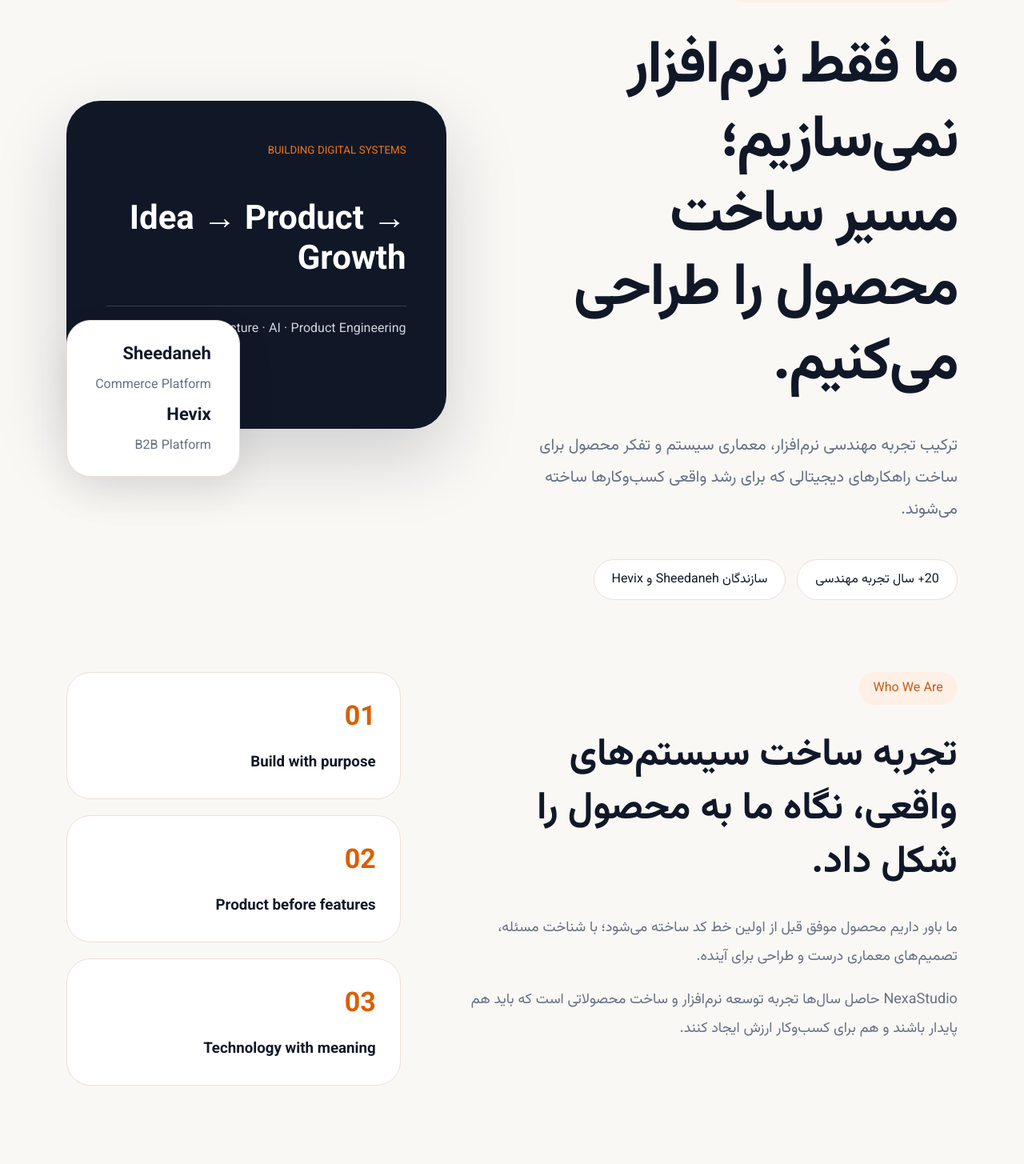
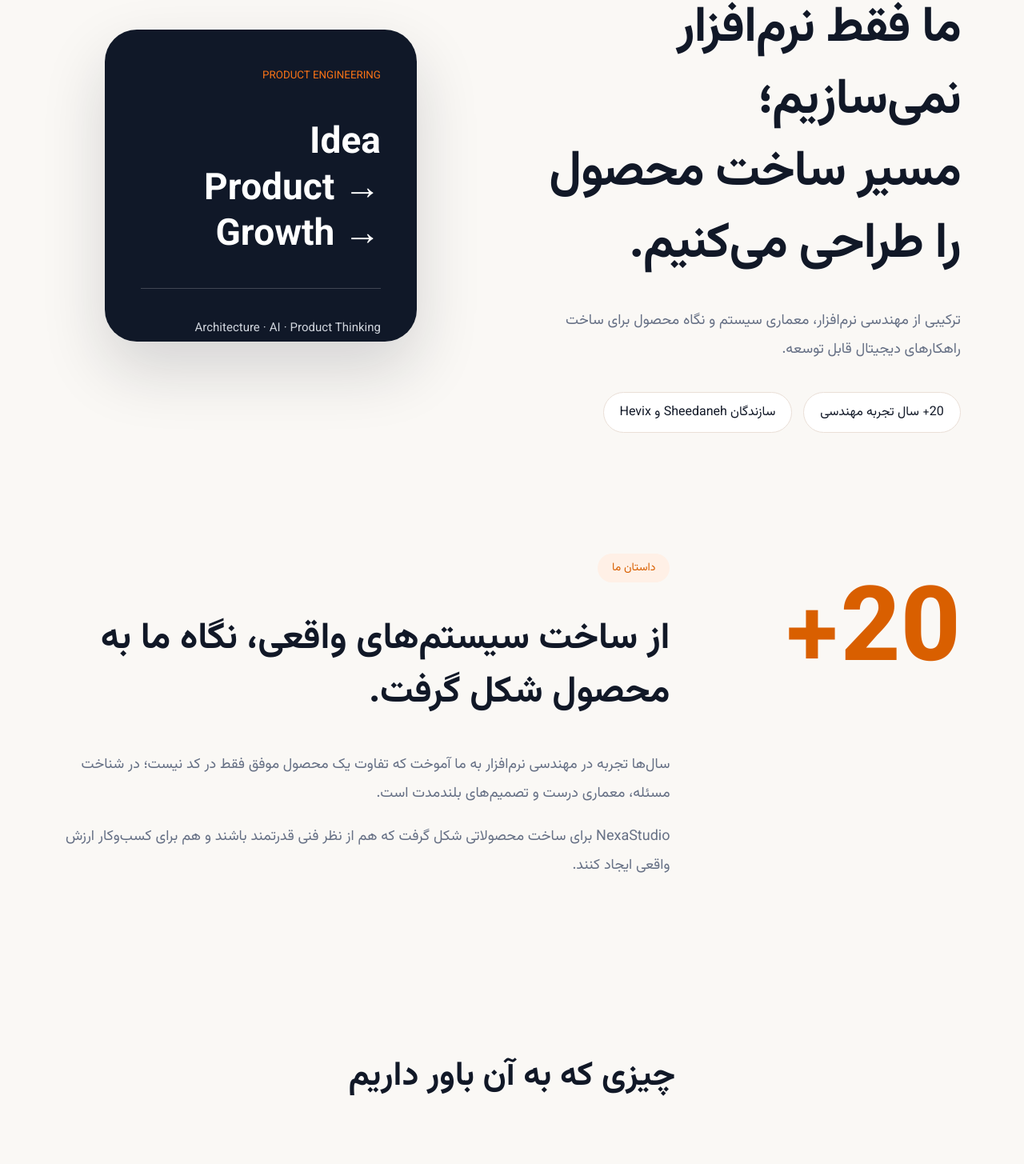
Before and after one commit to zohreksh/smartpilot, a Nuxt app: page /about in a window 1280 px wide. Shown: the part 214-1669 px from the top of the page at 80% size. Built offline with nearby package versions, Linux system fonts and the light colour scheme.

Commit message:
Redesign About page visual hierarchy and premium layout

```diff
--- a/pages/about.vue
+++ b/pages/about.vue
@@ -2,95 +2,58 @@
   <main class="about-page">
     <SiteHeader />
 
-    <section class="about-hero container">
-      <div class="hero-stage">
+    <section class="hero container">
       <div class="hero-copy">
-          <span class="eyebrow">NexaStudio / Digital Product Studio</span>
-          <h1>
-            ما فقط نرم‌افزار نمی‌سازیم؛
-            <br />
-            مسیر ساخت محصول را طراحی می‌کنیم.
-          </h1>
-          <p>
-            ترکیب تجربه مهندسی نرم‌افزار، معماری سیستم و تفکر محصول برای ساخت
-            راهکارهای دیجیتالی که برای رشد واقعی کسب‌وکارها ساخته می‌شوند.
-          </p>
-          <div class="hero-meta">
+        <span class="eyebrow">NexaStudio</span>
+        <h1>ما فقط نرم‌افزار نمی‌سازیم؛<br />مسیر ساخت محصول را طراحی می‌کنیم.</h1>
+        <p>ترکیبی از مهندسی نرم‌افزار، معماری سیستم و نگاه محصول برای ساخت راهکارهای دیجیتال قابل توسعه.</p>
+        <div class="stats">
           <span>20+ سال تجربه مهندسی</span>
           <span>سازندگان Sheedaneh و Hevix</span>
         </div>
       </div>
-
       <div class="hero-art">
-          <div class="core-panel">
-            <small>BUILDING DIGITAL SYSTEMS</small>
-            <strong>Idea → Product → Growth</strong>
+        <div class="system-card">
+          <small>PRODUCT ENGINEERING</small>
+          <strong>Idea<br />→ Product<br />→ Growth</strong>
           <div class="line"></div>
-            <p>Architecture · AI · Product Engineering</p>
-          </div>
-          <div class="floating-panel">
-            <b>Sheedaneh</b>
-            <span>Commerce Platform</span>
-            <b>Hevix</b>
-            <span>B2B Platform</span>
-          </div>
+          <p>Architecture · AI · Product Thinking</p>
         </div>
       </div>
     </section>
 
     <section class="story container">
-      <div class="story-text">
-        <span>Who We Are</span>
-        <h2>تجربه ساخت سیستم‌های واقعی، نگاه ما به محصول را شکل داد.</h2>
-        <p>
-          ما باور داریم محصول موفق قبل از اولین خط کد ساخته می‌شود؛ با شناخت
-          مسئله، تصمیم‌های معماری درست و طراحی برای آینده.
-        </p>
-        <p>
-          NexaStudio حاصل سال‌ها تجربه توسعه نرم‌افزار و ساخت محصولاتی است که
-          باید هم پایدار باشند و هم برای کسب‌وکار ارزش ایجاد کنند.
-        </p>
-      </div>
-
-      <div class="manifesto">
-        <div><strong>01</strong><h3>Build with purpose</h3></div>
-        <div><strong>02</strong><h3>Product before features</h3></div>
-        <div><strong>03</strong><h3>Technology with meaning</h3></div>
+      <div class="story-number">20+</div>
+      <div>
+        <span class="eyebrow">داستان ما</span>
+        <h2>از ساخت سیستم‌های واقعی، نگاه ما به محصول شکل گرفت.</h2>
+        <p>سال‌ها تجربه در مهندسی نرم‌افزار به ما آموخت که تفاوت یک محصول موفق فقط در کد نیست؛ در شناخت مسئله، معماری درست و تصمیم‌های بلندمدت است.</p>
+        <p>NexaStudio برای ساخت محصولاتی شکل گرفت که هم از نظر فنی قدرتمند باشند و هم برای کسب‌وکار ارزش واقعی ایجاد کنند.</p>
       </div>
     </section>
 
-    <section class="closing container">
-      <h2>ایده‌ای دارید که باید به یک محصول واقعی تبدیل شود؟</h2>
-      <p>بیایید درباره ساخت مسیر دیجیتال آینده شما صحبت کنیم.</p>
+    <section class="manifest container">
+      <h2>چیزی که به آن باور داریم</h2>
+      <div class="manifest-list">
+        <p>Architecture before code</p>
+        <p>Product before features</p>
+        <p>Technology with purpose</p>
+      </div>
     </section>
   </main>
 </template>
 
 <style scoped>
-.about-page{direction:rtl;background:#faf8f5;color:#101828;overflow:hidden}
-.container{max-width:1240px;margin:auto;padding:0 32px}
-.about-hero{padding:110px 32px 90px}
-.hero-stage{display:grid;grid-template-columns:1fr .9fr;gap:70px;align-items:center}
-.eyebrow,.story-text>span{display:inline-block;color:#c65b16;background:#fff0e6;padding:8px 18px;border-radius:999px}
-.hero-copy h1{font-size:clamp(42px,5.8vw,78px);line-height:1.25;letter-spacing:-2px;margin:35px 0}
-.hero-copy p{font-size:20px;line-height:2;color:#667085;max-width:650px}
-.hero-meta{display:flex;gap:14px;flex-wrap:wrap;margin-top:42px}
-.hero-meta span{background:#fff;border:1px solid #eadfd7;border-radius:999px;padding:12px 22px}
-.hero-art{position:relative;height:520px}
-.core-panel{position:absolute;inset:30px 20px 80px 0;background:#101828;color:white;border-radius:42px;padding:50px;box-shadow:0 35px 90px rgba(16,24,40,.18)}
-.core-panel strong{display:block;font-size:42px;line-height:1.2;margin:50px 0 30px}
-.core-panel small{color:#f97316}.core-panel p{color:#d0d5dd}
-.line{height:1px;background:#344054}
-.floating-panel{position:absolute;left:0;bottom:20px;background:#fff;border:1px solid #eadfd7;border-radius:30px;padding:25px 35px;display:grid;gap:8px;box-shadow:0 20px 50px rgba(0,0,0,.08)}
-.floating-panel b{font-size:22px}.floating-panel span{color:#667085}
-.story{display:grid;grid-template-columns:1.2fr .8fr;gap:70px;padding-bottom:100px}
-.story-text h2{font-size:48px;line-height:1.4;margin:30px 0}
-.story-text p{font-size:18px;line-height:2;color:#667085}
-.manifesto{display:flex;flex-direction:column;gap:20px}
-.manifesto div{background:#fff;border:1px solid #eadfd7;border-radius:30px;padding:30px}
-.manifesto strong{font-size:34px;color:#d95f00}
-.manifesto h3{margin:15px 0 0}
-.closing{background:#101828;color:white;border-radius:40px;padding:70px;margin-bottom:80px;text-align:center}
-.closing h2{font-size:42px}.closing p{color:#d0d5dd}
-@media(max-width:767px){.hero-stage,.story{grid-template-columns:1fr}.container{padding:0 20px}.hero-copy h1{font-size:36px}.hero-art{height:390px}.core-panel{padding:30px}.core-panel strong{font-size:30px}.story-text h2,.closing h2{font-size:32px}}
+.about-page{direction:rtl;background:#faf8f5;color:#111827;overflow:hidden}
+.container{max-width:1180px;margin:auto;padding:0 28px}
+.hero{min-height:760px;display:grid;grid-template-columns:1fr .9fr;gap:80px;align-items:center}
+.eyebrow{color:#d95f00;background:#fff0e6;border-radius:30px;padding:7px 18px;display:inline-block;font-size:14px}
+.hero h1{font-size:clamp(42px,5vw,62px);line-height:1.45;letter-spacing:-1px;margin:32px 0}
+.hero p,.story p{color:#667085;font-size:18px;line-height:2}
+.stats{display:flex;gap:14px;flex-wrap:wrap;margin-top:35px}.stats span{border:1px solid #eadfd7;background:white;border-radius:30px;padding:12px 20px}
+.hero-art{display:flex;justify-content:center}.system-card{width:390px;height:390px;background:#101828;color:white;border-radius:40px;padding:45px;box-shadow:0 35px 80px rgba(16,24,40,.16)}
+.system-card strong{display:block;font-size:46px;line-height:1.25;margin-top:45px}.system-card small{color:#f97316}.line{height:1px;background:#ffffff33;margin:35px 0}.system-card p{color:#d0d5dd;font-size:15px}
+.story{display:grid;grid-template-columns:.4fr 1fr;gap:60px;padding:80px 28px}.story-number{font-size:130px;font-weight:800;color:#d95f00}.story h2{font-size:46px;line-height:1.45}
+.manifest{padding:80px 28px}.manifest h2{text-align:center;font-size:42px}.manifest-list{display:flex;justify-content:center;gap:40px;flex-wrap:wrap;margin-top:50px}.manifest-list p{font-size:28px;font-weight:700}
+@media(max-width:800px){.hero,.story{grid-template-columns:1fr;gap:35px}.hero{min-height:auto;padding-top:80px}.hero h1,.story h2{font-size:34px}.system-card{width:100%;height:auto}.system-card strong{font-size:34px}.story-number{font-size:80px}.manifest-list{display:block;text-align:center}}
 </style>
```
Lines whose indentation alone changed are shown as unchanged.
